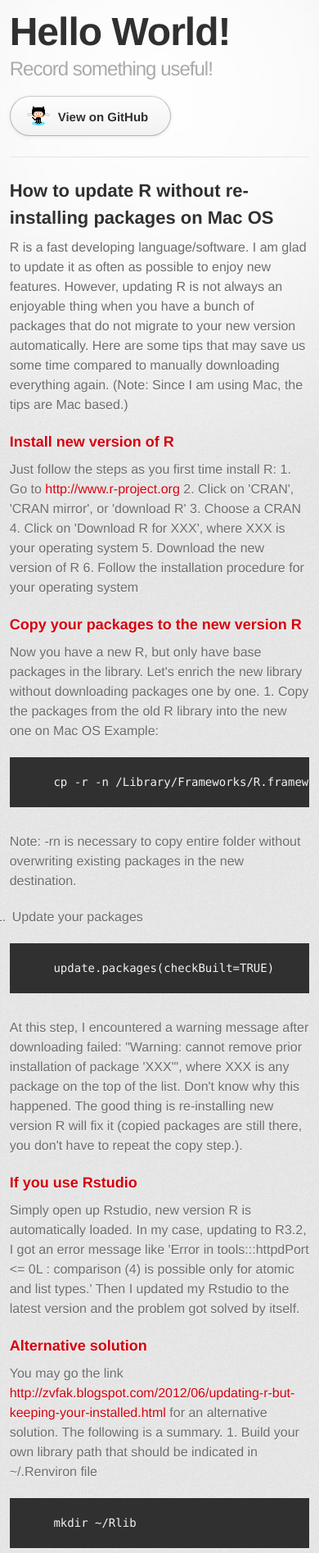
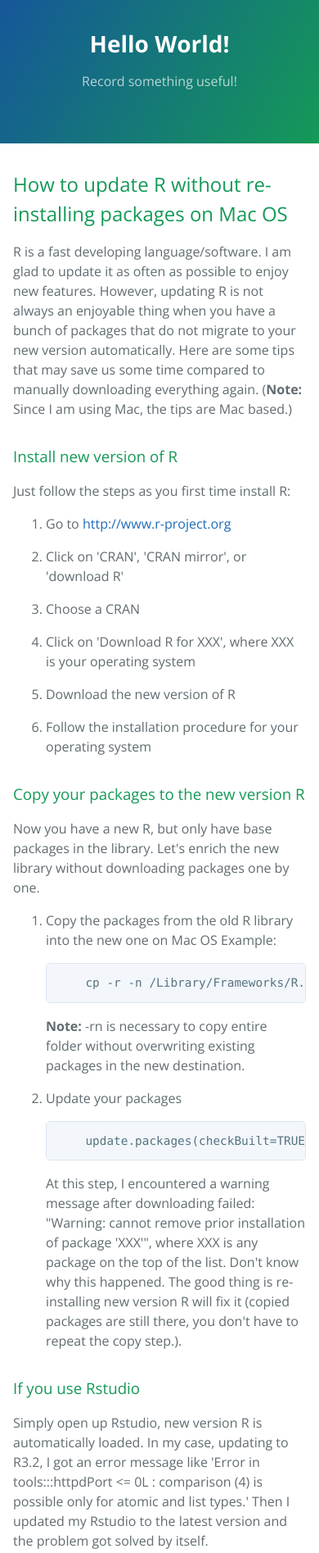
Before and after one commit to zyqfrog10/zyqfrog10.github.io, a plain HTML site: page index.html in a window 390 px wide. Shown: the top 1895 px of the page at 82% size. Drawn offline with nearby package versions, Linux system fonts and the light colour scheme; a web font is replaced by a local one.

Commit message:
Replace master branch with page content via GitHub

```diff
--- a/index.html
+++ b/index.html
@@ -1,35 +1,22 @@
 <!DOCTYPE html>
-<html>
+<html lang="en-us">
   <head>
-    <meta charset='utf-8'>
-    <meta http-equiv="X-UA-Compatible" content="chrome=1">
-    <link href='https://fonts.googleapis.com/css?family=Chivo:900' rel='stylesheet' type='text/css'>
+    <meta charset="UTF-8">
+    <title>Hello World! by zyqfrog10</title>
+    <meta name="viewport" content="width=device-width, initial-scale=1">
+    <link rel="stylesheet" type="text/css" href="stylesheets/normalize.css" media="screen">
+    <link href='http://fonts.googleapis.com/css?family=Open+Sans:400,700' rel='stylesheet' type='text/css'>
     <link rel="stylesheet" type="text/css" href="stylesheets/stylesheet.css" media="screen">
-    <link rel="stylesheet" type="text/css" href="stylesheets/pygment_trac.css" media="screen">
-    <link rel="stylesheet" type="text/css" href="stylesheets/print.css" media="print">
-    <!--[if lt IE 9]>
-    <script src="//html5shiv.googlecode.com/svn/trunk/html5.js"></script>
-    <![endif]-->
-    <title>Hello World! by zyqfrog10</title>
+    <link rel="stylesheet" type="text/css" href="stylesheets/github-light.css" media="screen">
   </head>
+  <body>
+    <section class="page-header">
+      <h1 class="project-name">Hello World!</h1>
+      <h2 class="project-tagline">Record something useful!</h2>
+    </section>
 
-  <body>
-    <div id="container">
-      <div class="inner">
-
-        <header>
-          <h1>Hello World!</h1>
-          <h2>Record something useful!</h2>
-        </header>
-
-        <section id="downloads" class="clearfix">
-          <a href="https://github.com/zyqfrog10" id="view-on-github" class="button"><span>View on GitHub</span></a>
-        </section>
-
-        <hr>
-
-        <section id="main_content">
-          <h2>
+    <section class="main-content">
+      <h2>
 <a id="how-to-update-r-without-re-installing-packages-on-mac-os" class="anchor" href="#how-to-update-r-without-re-installing-packages-on-mac-os" aria-hidden="true"><span class="octicon octicon-link"></span></a>How to update R without re-installing packages on Mac OS</h2>
 
 <p>R is a fast developing language/software. I am glad to update it as often as possible to enjoy new features. However, updating R is not always an enjoyable thing when you have a bunch of packages that do not migrate to your new version automatically. Here are some tips that may save us some time compared to manually downloading everything again.
@@ -38,29 +25,34 @@
 <h3>
 <a id="install-new-version-of-r" class="anchor" href="#install-new-version-of-r" aria-hidden="true"><span class="octicon octicon-link"></span></a>Install new version of R</h3>
 
-<p>Just follow the steps as you first time install R:
-1. Go to <a href="http://www.r-project.org">http://www.r-project.org</a>
-2. Click on 'CRAN', 'CRAN mirror', or 'download R'
-3. Choose a CRAN
-4. Click on 'Download R for XXX', where XXX is your operating system
-5. Download the new version of R
-6. Follow the installation procedure for your operating system</p>
+<p>Just follow the steps as you first time install R:</p>
+
+<ol>
+<li><p>Go to <a href="http://www.r-project.org">http://www.r-project.org</a></p></li>
+<li><p>Click on 'CRAN', 'CRAN mirror', or 'download R'</p></li>
+<li><p>Choose a CRAN </p></li>
+<li><p>Click on 'Download R for XXX', where XXX is your operating system</p></li>
+<li><p>Download the new version of R</p></li>
+<li><p>Follow the installation procedure for your operating system</p></li>
+</ol>
 
 <h3>
 <a id="copy-your-packages-to-the-new-version-r" class="anchor" href="#copy-your-packages-to-the-new-version-r" aria-hidden="true"><span class="octicon octicon-link"></span></a>Copy your packages to the new version R</h3>
 
-<p>Now you have a new R, but only have base packages in the library. Let's enrich the new library without downloading packages one by one.
-1. Copy the packages from the old R library into the new one on Mac OS
+<p>Now you have a new R, but only have base packages in the library. Let's enrich the new library without downloading packages one by one.</p>
+
+<ol>
+<li>
+<p>Copy the packages from the old R library into the new one on Mac OS
 Example:</p>
 
-<pre><code>    cp -r -n /Library/Frameworks/R.framework/Versions/3.1/Resources/library/ /Library/Frameworks/R.framework/Versions/3.2/Resources/library/
+<pre><code>    cp -r -n /Library/Frameworks/R.framework/Versions/3.1/Resources/library/  /Library/Frameworks/R.framework/Versions/3.2/Resources/library/
 </code></pre>
 
 <p><b>Note:</b> -rn is necessary to copy entire folder without overwriting existing packages in the new destination.</p>
-
-<ol>
-<li>Update your packages</li>
-</ol>
+</li>
+<li>
+<p>Update your packages</p>
 
 <pre><code>    update.packages(checkBuilt=TRUE)
 </code></pre>
@@ -68,6 +60,8 @@ Example:</p>
 <p>At this step, I encountered a warning message after downloading failed:
 "Warning: cannot remove prior installation of package 'XXX'", where XXX is any package on the top of the list.
 Don't know why this happened. The good thing is re-installing new version R will fix it (copied packages are still there, you don't have to repeat the copy step.).</p>
+</li>
+</ol>
 
 <h3>
 <a id="if-you-use-rstudio" class="anchor" href="#if-you-use-rstudio" aria-hidden="true"><span class="octicon octicon-link"></span></a>If you use Rstudio</h3>
@@ -79,34 +73,35 @@ comparison (4) is possible only for atomic and list types.' Then I updated my Rs
 <h3>
 <a id="alternative-solution" class="anchor" href="#alternative-solution" aria-hidden="true"><span class="octicon octicon-link"></span></a>Alternative solution</h3>
 
-<p>You may go the link <a href="http://zvfak.blogspot.com/2012/06/updating-r-but-keeping-your-installed.html">http://zvfak.blogspot.com/2012/06/updating-r-but-keeping-your-installed.html</a> for an alternative solution. The following is a summary.
-1. Build your own library path that should be indicated in ~/.Renviron file</p>
+<p>You may go the link <a href="http://zvfak.blogspot.com/2012/06/updating-r-but-keeping-your-installed.html">http://zvfak.blogspot.com/2012/06/updating-r-but-keeping-your-installed.html</a> for an alternative solution. The following is a summary.</p>
+
+<ol>
+<li>
+<p>Build your own library path that should be indicated in ~/.Renviron file</p>
 
 <pre><code>    mkdir ~/Rlib
 </code></pre>
-
-<ol>
-<li>Create a .Renviron file in your home directory with the following line in the content</li>
-</ol>
+</li>
+<li>
+<p>Create a .Renviron file in your home directory with the following line in the content</p>
 
 <pre><code>    R_LIBS=~/Rlibs
 </code></pre>
-
-<ol>
-<li>Update R as usual and packages in ~/Rlibs are intact</li>
-<li>Update packages as you normally do with update.packages()</li>
+</li>
+<li><p>Update R as usual and packages in ~/Rlibs are intact</p></li>
+<li><p>Update packages as you normally do with update.packages()</p></li>
 </ol>
 
 <h3>
 <a id="enjoy-your-new-r" class="anchor" href="#enjoy-your-new-r" aria-hidden="true"><span class="octicon octicon-link"></span></a>Enjoy your new R!</h3>
-        </section>
 
-        <footer>
-          This page was generated by <a href="https://pages.github.com">GitHub Pages</a>. Tactile theme by <a href="https://twitter.com/jasonlong">Jason Long</a>.
-        </footer>
+      <footer class="site-footer">
+
+        <span class="site-footer-credits">This page was generated by <a href="https://pages.github.com">GitHub Pages</a> using the <a href="https://github.com/jasonlong/cayman-theme">Cayman theme</a> by <a href="https://twitter.com/jasonlong">Jason Long</a>.</span>
+      </footer>
+
+    </section>
 
 
-      </div>
-    </div>
   </body>
 </html>
--- a/stylesheets/stylesheet.css
+++ b/stylesheets/stylesheet.css
@@ -1,373 +1,245 @@
-/* http://meyerweb.com/eric/tools/css/reset/
-   v2.0 | 20110126
-   License: none (public domain)
-*/
-html, body, div, span, applet, object, iframe,
-h1, h2, h3, h4, h5, h6, p, blockquote, pre,
-a, abbr, acronym, address, big, cite, code,
-del, dfn, em, img, ins, kbd, q, s, samp,
-small, strike, strong, sub, sup, tt, var,
-b, u, i, center,
-dl, dt, dd, ol, ul, li,
-fieldset, form, label, legend,
-table, caption, tbody, tfoot, thead, tr, th, td,
-article, aside, canvas, details, embed,
-figure, figcaption, footer, header, hgroup,
-menu, nav, output, ruby, section, summary,
-time, mark, audio, video {
-	padding: 0;
-	margin: 0;
-	font: inherit;
-	font-size: 100%;
-	vertical-align: baseline;
-	border: 0;
-}
-/* HTML5 display-role reset for older browsers */
-article, aside, details, figcaption, figure,
-footer, header, hgroup, menu, nav, section {
-	display: block;
-}
+* {
+  box-sizing: border-box; }
+
 body {
-	line-height: 1;
-}
-ol, ul {
-	list-style: none;
-}
-blockquote, q {
-	quotes: none;
-}
-blockquote:before, blockquote:after,
-q:before, q:after {
-	content: '';
-	content: none;
-}
-table {
-	border-spacing: 0;
-	border-collapse: collapse;
-}
-
-/* LAYOUT STYLES */
-body {
-  font-family: 'Helvetica Neue', Helvetica, Arial, serif;
-  font-size: 1em;
+  padding: 0;
+  margin: 0;
+  font-family: "Open Sans", "Helvetica Neue", Helvetica, Arial, sans-serif;
+  font-size: 16px;
   line-height: 1.5;
-  color: #6d6d6d;
-  text-shadow: 0 1px 0 rgba(255, 255, 255, 0.8);
-  background: #e7e7e7 url(../images/body-bg.png) 0 0 repeat;
-}
+  color: #606c71; }
 
 a {
-  color: #d5000d;
-}
-a:hover {
-  color: #c5000c;
-}
+  color: #1e6bb8;
+  text-decoration: none; }
+  a:hover {
+    text-decoration: underline; }
 
-header {
-  padding-top: 35px;
-  padding-bottom: 25px;
-}
+.btn {
+  display: inline-block;
+  margin-bottom: 1rem;
+  color: rgba(255, 255, 255, 0.7);
+  background-color: rgba(255, 255, 255, 0.08);
+  border-color: rgba(255, 255, 255, 0.2);
+  border-style: solid;
+  border-width: 1px;
+  border-radius: 0.3rem;
+  transition: color 0.2s, background-color 0.2s, border-color 0.2s; }
+  .btn + .btn {
+    margin-left: 1rem; }
 
-header h1 {
-  font-family: 'Chivo', 'Helvetica Neue', Helvetica, Arial, serif;
-  font-size: 48px; font-weight: 900;
-  line-height: 1.2;
-  color: #303030;
-  letter-spacing: -1px;
-}
+.btn:hover {
+  color: rgba(255, 255, 255, 0.8);
+  text-decoration: none;
+  background-color: rgba(255, 255, 255, 0.2);
+  border-color: rgba(255, 255, 255, 0.3); }
 
-header h2 {
-  font-size: 24px;
+@media screen and (min-width: 64em) {
+  .btn {
+    padding: 0.75rem 1rem; } }
+
+@media screen and (min-width: 42em) and (max-width: 64em) {
+  .btn {
+    padding: 0.6rem 0.9rem;
+    font-size: 0.9rem; } }
+
+@media screen and (max-width: 42em) {
+  .btn {
+    display: block;
+    width: 100%;
+    padding: 0.75rem;
+    font-size: 0.9rem; }
+    .btn + .btn {
+      margin-top: 1rem;
+      margin-left: 0; } }
+
+.page-header {
+  color: #fff;
+  text-align: center;
+  background-color: #159957;
+  background-image: linear-gradient(120deg, #155799, #159957); }
+
+@media screen and (min-width: 64em) {
+  .page-header {
+    padding: 5rem 6rem; } }
+
+@media screen and (min-width: 42em) and (max-width: 64em) {
+  .page-header {
+    padding: 3rem 4rem; } }
+
+@media screen and (max-width: 42em) {
+  .page-header {
+    padding: 2rem 1rem; } }
+
+.project-name {
+  margin-top: 0;
+  margin-bottom: 0.1rem; }
+
+@media screen and (min-width: 64em) {
+  .project-name {
+    font-size: 3.25rem; } }
+
+@media screen and (min-width: 42em) and (max-width: 64em) {
+  .project-name {
+    font-size: 2.25rem; } }
+
+@media screen and (max-width: 42em) {
+  .project-name {
+    font-size: 1.75rem; } }
+
+.project-tagline {
+  margin-bottom: 2rem;
   font-weight: normal;
-  line-height: 1.3;
-  color: #aaa;
-  letter-spacing: -1px;
-}
+  opacity: 0.7; }
 
-#container {
-  min-height: 595px;
-  background: transparent url(../images/highlight-bg.jpg) 50% 0 no-repeat;
-}
+@media screen and (min-width: 64em) {
+  .project-tagline {
+    font-size: 1.25rem; } }
 
-.inner {
-  width: 620px;
-  margin: 0 auto;
-}
+@media screen and (min-width: 42em) and (max-width: 64em) {
+  .project-tagline {
+    font-size: 1.15rem; } }
 
-#container .inner img {
-  max-width: 100%;
-}
+@media screen and (max-width: 42em) {
+  .project-tagline {
+    font-size: 1rem; } }
 
-#downloads {
-  margin-bottom: 40px;
-}
+.main-content :first-child {
+  margin-top: 0; }
+.main-content img {
+  max-width: 100%; }
+.main-content h1, .main-content h2, .main-content h3, .main-content h4, .main-content h5, .main-content h6 {
+  margin-top: 2rem;
+  margin-bottom: 1rem;
+  font-weight: normal;
+  color: #159957; }
+.main-content p {
+  margin-bottom: 1em; }
+.main-content code {
+  padding: 2px 4px;
+  font-family: Consolas, "Liberation Mono", Menlo, Courier, monospace;
+  font-size: 0.9rem;
+  color: #383e41;
+  background-color: #f3f6fa;
+  border-radius: 0.3rem; }
+.main-content pre {
+  padding: 0.8rem;
+  margin-top: 0;
+  margin-bottom: 1rem;
+  font: 1rem Consolas, "Liberation Mono", Menlo, Courier, monospace;
+  color: #567482;
+  word-wrap: normal;
+  background-color: #f3f6fa;
+  border: solid 1px #dce6f0;
+  border-radius: 0.3rem; }
+  .main-content pre > code {
+    padding: 0;
+    margin: 0;
+    font-size: 0.9rem;
+    color: #567482;
+    word-break: normal;
+    white-space: pre;
+    background: transparent;
+    border: 0; }
+.main-content .highlight {
+  margin-bottom: 1rem; }
+  .main-content .highlight pre {
+    margin-bottom: 0;
+    word-break: normal; }
+.main-content .highlight pre, .main-content pre {
+  padding: 0.8rem;
+  overflow: auto;
+  font-size: 0.9rem;
+  line-height: 1.45;
+  border-radius: 0.3rem; }
+.main-content pre code, .main-content pre tt {
+  display: inline;
+  max-width: initial;
+  padding: 0;
+  margin: 0;
+  overflow: initial;
+  line-height: inherit;
+  word-wrap: normal;
+  background-color: transparent;
+  border: 0; }
+  .main-content pre code:before, .main-content pre code:after, .main-content pre tt:before, .main-content pre tt:after {
+    content: normal; }
+.main-content ul, .main-content ol {
+  margin-top: 0; }
+.main-content blockquote {
+  padding: 0 1rem;
+  margin-left: 0;
+  color: #819198;
+  border-left: 0.3rem solid #dce6f0; }
+  .main-content blockquote > :first-child {
+    margin-top: 0; }
+  .main-content blockquote > :last-child {
+    margin-bottom: 0; }
+.main-content table {
+  display: block;
+  width: 100%;
+  overflow: auto;
+  word-break: normal;
+  word-break: keep-all; }
+  .main-content table th {
+    font-weight: bold; }
+  .main-content table th, .main-content table td {
+    padding: 0.5rem 1rem;
+    border: 1px solid #e9ebec; }
+.main-content dl {
+  padding: 0; }
+  .main-content dl dt {
+    padding: 0;
+    margin-top: 1rem;
+    font-size: 1rem;
+    font-weight: bold; }
+  .main-content dl dd {
+    padding: 0;
+    margin-bottom: 1rem; }
+.main-content hr {
+  height: 2px;
+  padding: 0;
+  margin: 1rem 0;
+  background-color: #eff0f1;
+  border: 0; }
 
-a.button {
+@media screen and (min-width: 64em) {
+  .main-content {
+    max-width: 64rem;
+    padding: 2rem 6rem;
+    margin: 0 auto;
+    font-size: 1.1rem; } }
+
+@media screen and (min-width: 42em) and (max-width: 64em) {
+  .main-content {
+    padding: 2rem 4rem;
+    font-size: 1.1rem; } }
+
+@media screen and (max-width: 42em) {
+  .main-content {
+    padding: 2rem 1rem;
+    font-size: 1rem; } }
+
+.site-footer {
+  padding-top: 2rem;
+  margin-top: 2rem;
+  border-top: solid 1px #eff0f1; }
+
+.site-footer-owner {
   display: block;
-  float: left;
-  width: 179px;
-  padding: 12px 8px 12px 8px;
-  margin-right: 14px;
-  font-size: 15px;
-  font-weight: bold;
-  line-height: 25px;
-  color: #303030;
-  background: #fdfdfd; /* Old browsers */
-  background: -moz-linear-gradient(top,  #fdfdfd 0%, #f2f2f2 100%); /* FF3.6+ */
-  background: -webkit-gradient(linear, left top, left bottom, color-stop(0%,#fdfdfd), color-stop(100%,#f2f2f2)); /* Chrome,Safari4+ */
-  background: -webkit-linear-gradient(top,  #fdfdfd 0%,#f2f2f2 100%); /* Chrome10+,Safari5.1+ */
-  background: -o-linear-gradient(top,  #fdfdfd 0%,#f2f2f2 100%); /* Opera 11.10+ */
-  background: -ms-linear-gradient(top,  #fdfdfd 0%,#f2f2f2 100%); /* IE10+ */
-  background: linear-gradient(top,  #fdfdfd 0%,#f2f2f2 100%); /* W3C */
-  filter: progid:DXImageTransform.Microsoft.gradient( startColorstr='#fdfdfd', endColorstr='#f2f2f2',GradientType=0 ); /* IE6-9 */
-  border-top: solid 1px #cbcbcb;
-  border-right: solid 1px #b7b7b7;
-  border-bottom: solid 1px #b3b3b3;
-  border-left: solid 1px #b7b7b7;
-  border-radius: 30px;
-  -webkit-box-shadow: 10px 10px 5px #888;
-  -moz-box-shadow: 10px 10px 5px #888;
-  box-shadow: 0px 1px 5px #e8e8e8;
-  -moz-border-radius: 30px;
-  -webkit-border-radius: 30px;
-}
-a.button:hover {
-  background: #fafafa; /* Old browsers */
-  background: -moz-linear-gradient(top,  #fdfdfd 0%, #f6f6f6 100%); /* FF3.6+ */
-  background: -webkit-gradient(linear, left top, left bottom, color-stop(0%,#fdfdfd), color-stop(100%,#f6f6f6)); /* Chrome,Safari4+ */
-  background: -webkit-linear-gradient(top,  #fdfdfd 0%,#f6f6f6 100%); /* Chrome10+,Safari5.1+ */
-  background: -o-linear-gradient(top,  #fdfdfd 0%,#f6f6f6 100%); /* Opera 11.10+ */
-  background: -ms-linear-gradient(top,  #fdfdfd 0%,#f6f6f6 100%); /* IE10+ */
-  background: linear-gradient(top,  #fdfdfd 0%,#f6f6f6, 100%); /* W3C */
-  filter: progid:DXImageTransform.Microsoft.gradient( startColorstr='#fdfdfd', endColorstr='#f6f6f6',GradientType=0 ); /* IE6-9 */
-  border-top: solid 1px #b7b7b7;
-  border-right: solid 1px #b3b3b3;
-  border-bottom: solid 1px #b3b3b3;
-  border-left: solid 1px #b3b3b3;
-}
+  font-weight: bold; }
 
-a.button span {
-  display: block;
-  height: 23px;
-  padding-left: 50px;
-}
+.site-footer-credits {
+  color: #819198; }
 
-#download-zip span {
-  background: transparent url(../images/zip-icon.png) 12px 50% no-repeat;
-}
-#download-tar-gz span {
-  background: transparent url(../images/tar-gz-icon.png) 12px 50% no-repeat;
-}
-#view-on-github span {
-  background: transparent url(../images/octocat-icon.png) 12px 50% no-repeat;
-}
-#view-on-github {
-  margin-right: 0;
-}
+@media screen and (min-width: 64em) {
+  .site-footer {
+    font-size: 1rem; } }
 
-code, pre {
-  margin-bottom: 30px;
-  font-family: Monaco, "Bitstream Vera Sans Mono", "Lucida Console", Terminal;
-  font-size: 14px;
-  color: #222;
-}
+@media screen and (min-width: 42em) and (max-width: 64em) {
+  .site-footer {
+    font-size: 1rem; } }
 
-code {
-  padding: 0 3px;
-  background-color: #f2f2f2;
-  border: solid 1px #ddd;
-}
-
-pre {
-  padding: 20px;
-  overflow: auto;
-  color: #f2f2f2;
-  text-shadow: none;
-  background: #303030;
-}
-pre code {
-  padding: 0;
-  color: #f2f2f2;
-  background-color: #303030;
-  border: none;
-}
-
-ul, ol, dl {
-  margin-bottom: 20px;
-}
-
-
-/* COMMON STYLES */
-
-hr {
-  height: 1px;
-  padding-bottom: 1em;
-  margin-top: 1em;
-  line-height: 1px;
-  background: transparent url('../images/hr.png') 50% 0 no-repeat;
-  border: none;
-}
-
-strong {
-  font-weight: bold;
-}
-
-em {
-  font-style: italic;
-}
-
-table {
-  width: 100%;
-  border: 1px solid #ebebeb;
-}
-
-th {
-  font-weight: 500;
-}
-
-td {
-  font-weight: 300;
-  text-align: center;
-  border: 1px solid #ebebeb;
-}
-
-form {
-  padding: 20px;
-  background: #f2f2f2;
-
-}
-
-
-/* GENERAL ELEMENT TYPE STYLES */
-
-h1 {
-  font-size: 32px;
-}
-
-h2 {
-  margin-bottom: 8px;
-  font-size: 22px;
-  font-weight: bold;
-  color: #303030;
-}
-
-h3 {
-  margin-bottom: 8px;
-  font-size: 18px;
-  font-weight: bold;
-  color: #d5000d;
-}
-
-h4 {
-  font-size: 16px;
-  font-weight: bold;
-  color: #303030;
-}
-
-h5 {
-  font-size: 1em;
-  color: #303030;
-}
-
-h6 {
-  font-size: .8em;
-  color: #303030;
-}
-
-p {
-  margin-bottom: 20px;
-  font-weight: 300;
-}
-
-a {
-  text-decoration: none;
-}
-
-p a {
-  font-weight: 400;
-}
-
-blockquote {
-  padding: 0 0 0 30px;
-  margin-bottom: 20px;
-  font-size: 1.6em;
-  border-left: 10px solid #e9e9e9;
-}
-
-ul li {
-  list-style-position: inside;
-  list-style: disc;
-  padding-left: 20px;
-}
-
-ol li {
-  list-style-position: inside;
-  list-style: decimal;
-  padding-left: 3px;
-}
-
-dl dt {
-  color: #303030;
-}
-
-footer {
-  padding-top: 20px;
-  padding-bottom: 30px;
-  margin-top: 40px;
-  font-size: 13px;
-  color: #aaa;
-  background: transparent url('../images/hr.png') 0 0 no-repeat;
-}
-
-footer a {
-  color: #666;
-}
-footer a:hover {
-  color: #444;
-}
-
-/* MISC */
-.clearfix:after {
-  display: block;
-  height: 0;
-  clear: both;
-  visibility: hidden;
-  content: '.';
-}
-
-.clearfix {display: inline-block;}
-* html .clearfix {height: 1%;}
-.clearfix {display: block;}
-
-/* #Media Queries
-================================================== */
-
-/* Smaller than standard 960 (devices and browsers) */
-@media only screen and (max-width: 959px) { }
-
-/* Tablet Portrait size to standard 960 (devices and browsers) */
-@media only screen and (min-width: 768px) and (max-width: 959px) { }
-
-/* All Mobile Sizes (devices and browser) */
-@media only screen and (max-width: 767px) {
-  header {
-    padding-top: 10px;
-    padding-bottom: 10px;
-  }
-  #downloads {
-    margin-bottom: 25px;
-  }
-  #download-zip, #download-tar-gz {
-    display: none;
-  }
-  .inner {
-    width: 94%;
-    margin: 0 auto;
-  }
-}
-
-/* Mobile Landscape Size to Tablet Portrait (devices and browsers) */
-@media only screen and (min-width: 480px) and (max-width: 767px) { }
-
-/* Mobile Portrait Size to Mobile Landscape Size (devices and browsers) */
-@media only screen and (max-width: 479px) { }
+@media screen and (max-width: 42em) {
+  .site-footer {
+    font-size: 0.9rem; } }
```
Also changed, not shown: params.json (+1 -1 lines).
